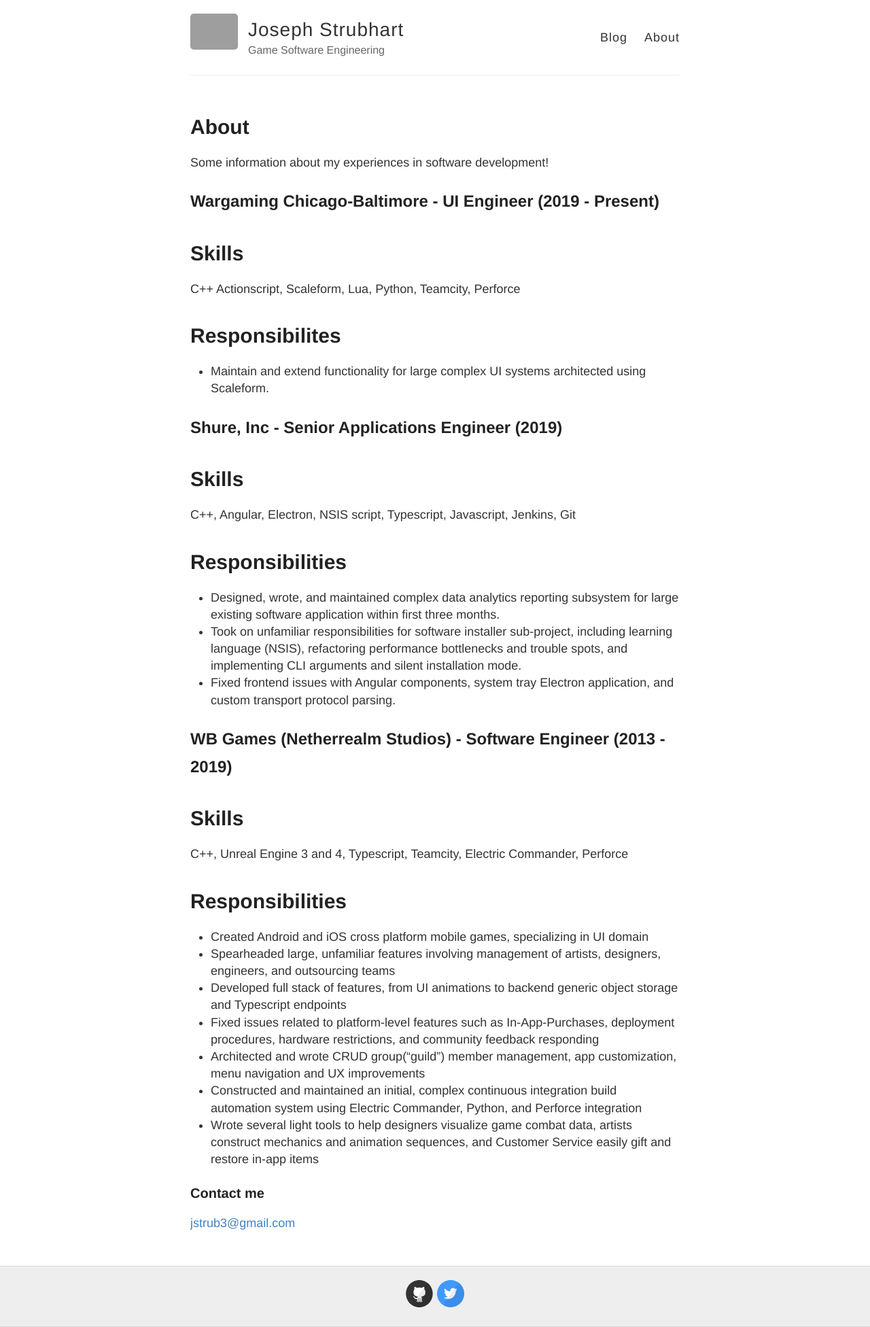
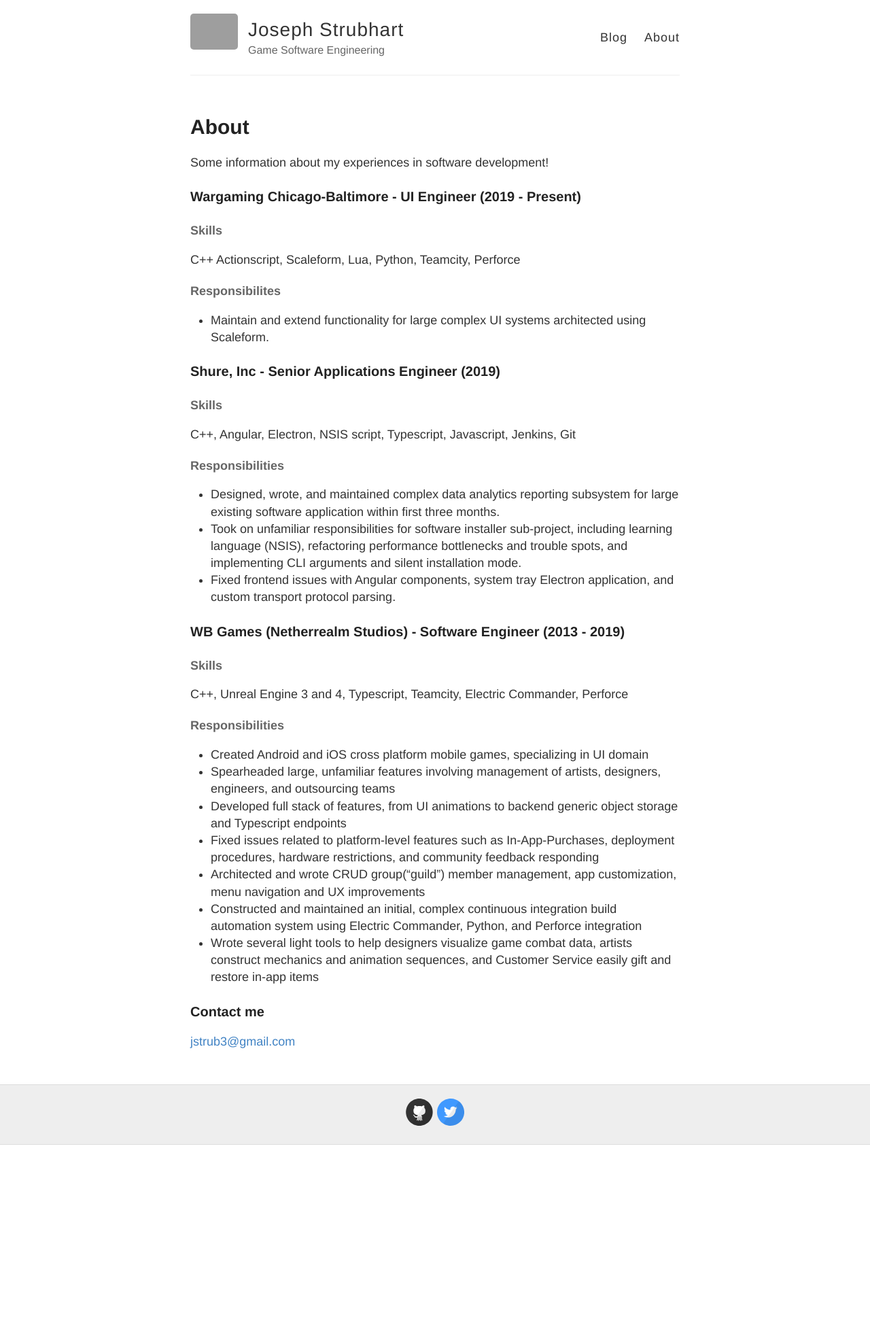
Before and after one commit to jstrub3/jstrub3.github.io, a Jekyll site: the page built from about.md, in a window 1280 px wide. Shown: the whole page at 68% size. Built offline with Jekyll 4.4.1, drawn with Linux system fonts in a browser that asks for light colours; after the commit the page ends 1684 px from its top, so only the background shows below that; grey boxes are pictures that could not be loaded.

```diff
--- a/about.md
+++ b/about.md
@@ -6,24 +6,24 @@ permalink: /about/
 
 Some information about my experiences in software development!
 
-## Wargaming Chicago-Baltimore - UI Engineer (2019 - Present)
-# Skills
+### Wargaming Chicago-Baltimore - UI Engineer (2019 - Present)
+#### Skills
 C++ Actionscript, Scaleform, Lua, Python, Teamcity, Perforce
-# Responsibilites
+#### Responsibilites
 * Maintain and extend functionality for large complex UI systems architected using Scaleform.
 
-## Shure, Inc - Senior Applications Engineer (2019)
-# Skills
+### Shure, Inc - Senior Applications Engineer (2019)
+#### Skills
 C++, Angular, Electron, NSIS script, Typescript, Javascript, Jenkins, Git
-# Responsibilities
+#### Responsibilities
 * Designed, wrote, and maintained complex data analytics reporting subsystem for large existing software application within first three months.
 * Took on unfamiliar responsibilities for software installer sub-project, including learning language (NSIS), refactoring performance bottlenecks and trouble spots, and implementing CLI arguments and silent installation mode.
 * Fixed frontend issues with Angular components, system tray Electron application, and custom transport protocol parsing.
 
-## WB Games (Netherrealm Studios) - Software Engineer (2013 - 2019)
-# Skills
+### WB Games (Netherrealm Studios) - Software Engineer (2013 - 2019)
+#### Skills
 C++, Unreal Engine 3 and 4, Typescript, Teamcity, Electric Commander, Perforce
-# Responsibilities
+#### Responsibilities
 * Created Android and iOS cross platform mobile games, specializing in UI domain
 * Spearheaded large, unfamiliar features involving management of artists, designers, engineers, and outsourcing teams
 * Developed full stack of features, from UI animations to backend generic object storage and Typescript endpoints
```
